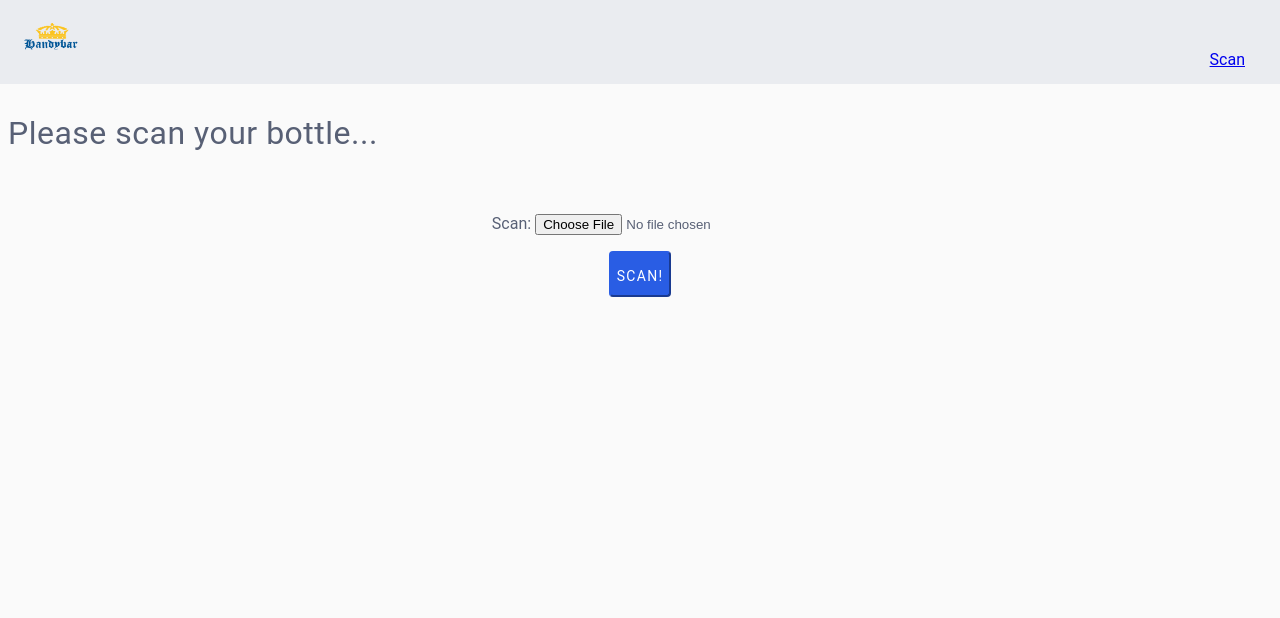
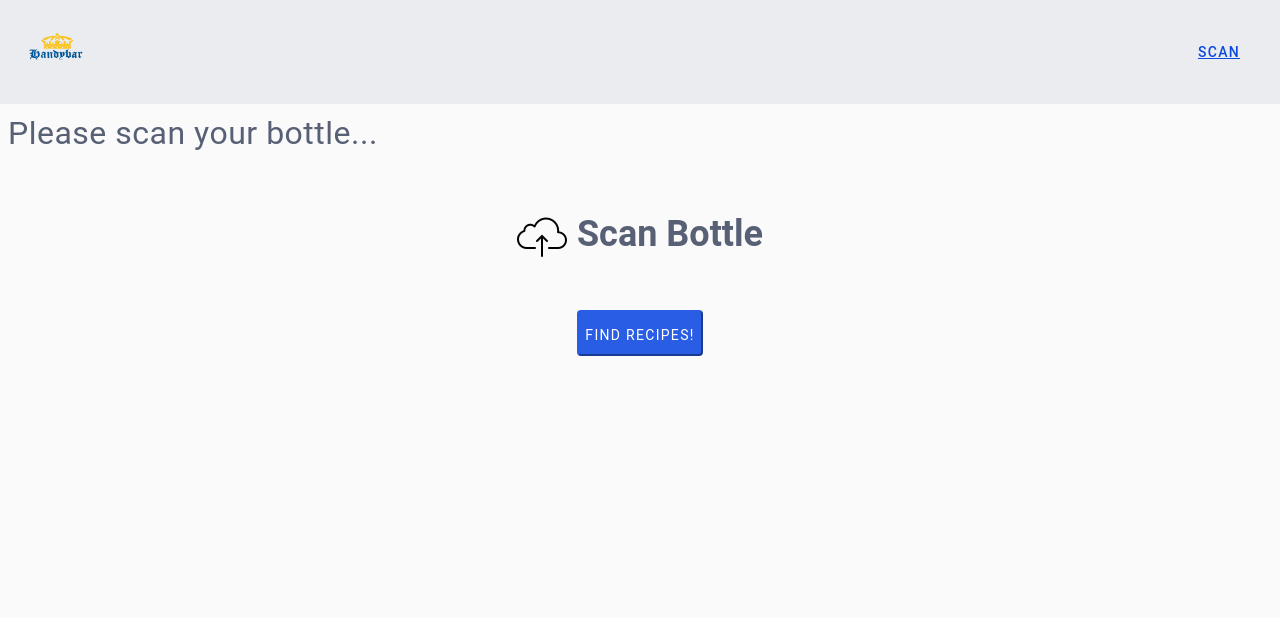
Before and after one commit to cbi-robschmidt/hackarona, a Django app: page /scan/ in a window 1280 px wide. Shown: the top 618 px of the page. Run offline with Django 3.2, Linux system fonts and the light colour scheme; parts of the project's set-up code (start-up, migrations or seed data) failed here and were passed over.

Commit message:
Updated the Scan page look, modified Navbar slightly

```diff
--- a/catalog/templates/index.html
+++ b/catalog/templates/index.html
@@ -18,5 +18,5 @@
     {% endfor %}
 </ul>
 <br />
-<p>Want to upload a scan? <a href={% url 'scan' %}>Scan here!</a></p>
+<p>Want to upload a scan? <a class="cbi-link" href={% url 'scan' %}>Scan here!</a></p>
 {% endblock %}
--- a/scanner/templates/scan.html
+++ b/scanner/templates/scan.html
@@ -1,13 +1,25 @@
 {% extends 'base.html' %}
+{% load static %}
 
 {% block title %}Scan Bottle{% endblock %}
+{% block import %}
+    <link rel="stylesheet" href="{% static "scan_styling/scan.css" %}" />
+{% endblock %}
 
 {% block content %}
 <h1>Please scan your bottle...</h1>
 <br />
-<form action={% url 'scan' %} method="POST" enctype="multipart/form-data">
-    {% csrf_token %}
-    {{ form.as_p }}
-    <input class="btn btn-primary button" type="submit" value="Scan!" />
-</form>
+<div class="form-box">
+    <form action={% url 'scan' %} method="POST" enctype="multipart/form-data">
+        {% csrf_token %}
+        <div class="form-row">
+            {{ form }}
+            <label for="id_scan"> Scan Bottle </label>
+        </div>
+        <div class="form-row">
+            <input class="btn btn-primary" type="submit" value="Find Recipes!" />
+        </div>
+    </form>
+</div>
+<script src="{% static "scan_styling/scanner.js" %}"></script>
 {% endblock %}
--- a/static/base_styling/base.css
+++ b/static/base_styling/base.css
@@ -95,6 +95,15 @@ a.btn.disabled, fieldset:disabled a.btn {
     border-color:#586075
 }
 
+.cbi-link {
+    color: #0e49de;
+    font-size: 14px;
+    line-height: 21px;
+    font-weight: 500;
+    letter-spacing: 1.3px;
+    text-transform: uppercase;
+    cursor: pointer;
+}
 .cbi-link:focus {
     outline:0
 }
@@ -156,7 +165,7 @@ body {
     top: 0px;
     left: 0px;
     display: flex;
-    align-items: baseline;
+    align-items: center;
     justify-content: space-between;
     flex-direction: row;
     flex-wrap: nowrap;
@@ -165,7 +174,8 @@ body {
 
 .navbar > * {
     margin-right: 50px;
-    /* background-color: black; */
+    text-align: center;
+    padding: 10px 5px;
 }
 
 .content {
--- /dev/null
+++ b/static/scan_styling/scan.css
@@ -0,0 +1,43 @@
+/* .form-box {
+} /**/
+
+form {
+    display: grid;
+    grid-template-rows: 1fr 1fr;
+}
+
+.form-row {
+    display: flex;
+    padding: 15px;
+    justify-content: space-around;
+    align-items: center;
+    flex-wrap: nowrap;
+}
+label[for="id_scan"]:nth-child(1), input[type="file"] {
+    width: 0.1px;
+	height: 0.1px;
+	opacity: 0;
+	overflow: hidden;
+	position: absolute;
+	z-index: -1;
+}
+
+input[type="file"] + label,
+input[type="file"] + label:hover {
+    background-color: red;
+    font-size: 2.25em;
+    font-weight: 700;
+    display: inline-block;
+    padding-left: 60px;
+    height: 60px;
+    background: url("./upload-icon.png") no-repeat scroll 0 0 transparent;
+}
+
+input[type="file"]:focus + label,
+input[type="file"] + label:hover {
+    background-color: #bbceff;
+}
+
+input[type="file"] + label {
+	cursor: pointer;
+}
--- /dev/null
+++ b/static/scan_styling/scanner.js
@@ -0,0 +1,20 @@
+var inputs = document.querySelectorAll("input[type='file']");
+
+Array.prototype.forEach.call( inputs, function( input )
+{
+	let label	 = input.nextElementSibling;
+	let labelVal = label.innerHTML;
+	input.addEventListener( 'change', function( e )
+	{
+		var fileName = '';
+		if( this.files && this.files.length > 1 )
+			fileName = ( this.getAttribute( 'data-multiple-caption' ) || '' ).replace( '{count}', this.files.length );
+		else
+			fileName = e.target.value.split( '\\' ).pop();
+
+		if( fileName )
+			label.innerHTML = fileName;
+		else
+			label.innerHTML = labelVal;
+	});
+});
--- a/webapp/templates/base.html
+++ b/webapp/templates/base.html
@@ -17,7 +17,7 @@
                 <a href="{% url 'index' %}">
                     <img class="icon" alt="Hackarona Logo, redirect to homepage" src="{%static "images/HackaronaLogo.png" %}">
                 </a>
-                <a href="{% url 'scan' %}"> Scan </a>
+                <a class="cbi-link" href="{% url 'scan' %}"> Scan </a>
             </div>
             <div class="content">
                 {% block content %}
```
Also changed, not shown: static/scan_styling/upload-icon.png (added).
